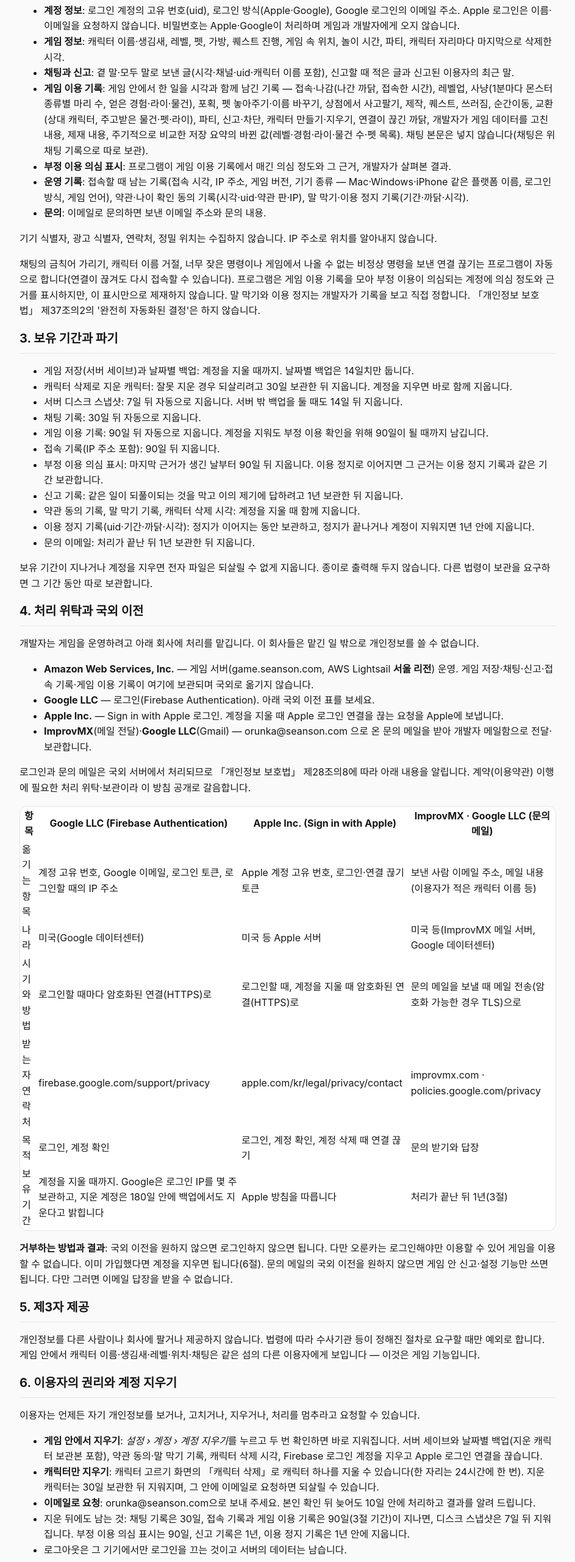
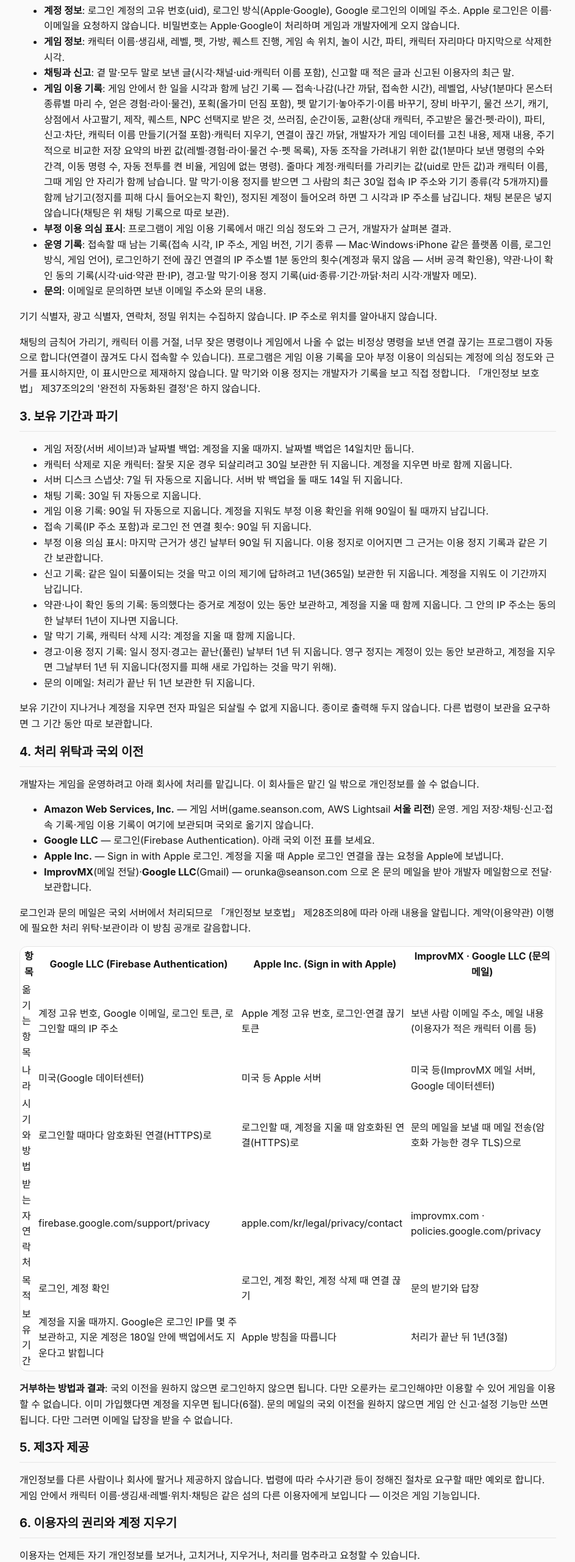
Before and after one commit to Sean2709/hub, an Astro site: page /orunka/privacy in a window 1280 px wide. Shown: the part 780-3342 px from the top of the page at 61% size, without its empty margins (168-1111 px from the left). Built offline with nearby package versions, Linux system fonts and the light colour scheme; Astro itself is replaced by a stand-in of ours.

Commit message:
오룬카 방침: W3 설계 9절과 칸 맞춤 — 로그인 전 연결 횟수 90일, 약관 동의 IP 1년 뒤 삭제, 신고 365일(계정 지워도), 경고·정지 기록 끝난 뒤 1년·영구는 계정 있는 동안+지운 뒤 1년, 이용 기록 항목(명령 수·간격, 자리, 제재 때 최근 IP·기기) 보탬

```diff
--- a/src/pages/orunka/privacy.astro
+++ b/src/pages/orunka/privacy.astro
@@ -30,9 +30,9 @@ const updated = '2026-10-11';
       <li><strong>계정 정보</strong>: 로그인 계정의 고유 번호(uid), 로그인 방식(Apple·Google), Google 로그인의 이메일 주소. Apple 로그인은 이름·이메일을 요청하지 않습니다. 비밀번호는 Apple·Google이 처리하며 게임과 개발자에게 오지 않습니다.</li>
       <li><strong>게임 정보</strong>: 캐릭터 이름·생김새, 레벨, 펫, 가방, 퀘스트 진행, 게임 속 위치, 놀이 시간, 파티, 캐릭터 자리마다 마지막으로 삭제한 시각.</li>
       <li><strong>채팅과 신고</strong>: 곁 말·모두 말로 보낸 글(시각·채널·uid·캐릭터 이름 포함), 신고할 때 적은 글과 신고된 이용자의 최근 말.</li>
-      <li><strong>게임 이용 기록</strong>: 게임 안에서 한 일을 시각과 함께 남긴 기록 — 접속·나감(나간 까닭, 접속한 시간), 레벨업, 사냥(1분마다 몬스터 종류별 마리 수, 얻은 경험·라이·물건), 포획, 펫 놓아주기·이름 바꾸기, 상점에서 사고팔기, 제작, 퀘스트, 쓰러짐, 순간이동, 교환(상대 캐릭터, 주고받은 물건·펫·라이), 파티, 신고·차단, 캐릭터 만들기·지우기, 연결이 끊긴 까닭, 개발자가 게임 데이터를 고친 내용, 제재 내용, 주기적으로 비교한 저장 요약의 바뀐 값(레벨·경험·라이·물건 수·펫 목록). 채팅 본문은 넣지 않습니다(채팅은 위 채팅 기록으로 따로 보관).</li>
+      <li><strong>게임 이용 기록</strong>: 게임 안에서 한 일을 시각과 함께 남긴 기록 — 접속·나감(나간 까닭, 접속한 시간), 레벨업, 사냥(1분마다 몬스터 종류별 마리 수, 얻은 경험·라이·물건), 포획(올가미 던짐 포함), 펫 맡기기·놓아주기·이름 바꾸기, 장비 바꾸기, 물건 쓰기, 캐기, 상점에서 사고팔기, 제작, 퀘스트, NPC 선택지로 받은 것, 쓰러짐, 순간이동, 교환(상대 캐릭터, 주고받은 물건·펫·라이), 파티, 신고·차단, 캐릭터 이름 만들기(거절 포함)·캐릭터 지우기, 연결이 끊긴 까닭, 개발자가 게임 데이터를 고친 내용, 제재 내용, 주기적으로 비교한 저장 요약의 바뀐 값(레벨·경험·라이·물건 수·펫 목록), 자동 조작을 가려내기 위한 값(1분마다 보낸 명령의 수와 간격, 이동 명령 수, 자동 전투를 켠 비율, 게임에 없는 명령). 줄마다 계정·캐릭터를 가리키는 값(uid로 만든 값)과 캐릭터 이름, 그때 게임 안 자리가 함께 남습니다. 말 막기·이용 정지를 받으면 그 사람의 최근 30일 접속 IP 주소와 기기 종류(각 5개까지)를 함께 남기고(정지를 피해 다시 들어오는지 확인), 정지된 계정이 들어오려 하면 그 시각과 IP 주소를 남깁니다. 채팅 본문은 넣지 않습니다(채팅은 위 채팅 기록으로 따로 보관).</li>
       <li><strong>부정 이용 의심 표시</strong>: 프로그램이 게임 이용 기록에서 매긴 의심 정도와 그 근거, 개발자가 살펴본 결과.</li>
-      <li><strong>운영 기록</strong>: 접속할 때 남는 기록(접속 시각, IP 주소, 게임 버전, 기기 종류 — Mac·Windows·iPhone 같은 플랫폼 이름, 로그인 방식, 게임 언어), 약관·나이 확인 동의 기록(시각·uid·약관 판·IP), 말 막기·이용 정지 기록(기간·까닭·시각).</li>
+      <li><strong>운영 기록</strong>: 접속할 때 남는 기록(접속 시각, IP 주소, 게임 버전, 기기 종류 — Mac·Windows·iPhone 같은 플랫폼 이름, 로그인 방식, 게임 언어), 로그인하기 전에 끊긴 연결의 IP 주소별 1분 동안의 횟수(계정과 묶지 않음 — 서버 공격 확인용), 약관·나이 확인 동의 기록(시각·uid·약관 판·IP), 경고·말 막기·이용 정지 기록(uid·종류·기간·까닭·처리 시각·개발자 메모).</li>
       <li><strong>문의</strong>: 이메일로 문의하면 보낸 이메일 주소와 문의 내용.</li>
     </ul>
     <p>기기 식별자, 광고 식별자, 연락처, 정밀 위치는 수집하지 않습니다. IP 주소로 위치를 알아내지 않습니다.</p>
@@ -45,11 +45,12 @@ const updated = '2026-10-11';
       <li>서버 디스크 스냅샷: 7일 뒤 자동으로 지웁니다. 서버 밖 백업을 둘 때도 14일 뒤 지웁니다.</li>
       <li>채팅 기록: 30일 뒤 자동으로 지웁니다.</li>
       <li>게임 이용 기록: 90일 뒤 자동으로 지웁니다. 계정을 지워도 부정 이용 확인을 위해 90일이 될 때까지 남깁니다.</li>
-      <li>접속 기록(IP 주소 포함): 90일 뒤 지웁니다.</li>
+      <li>접속 기록(IP 주소 포함)과 로그인 전 연결 횟수: 90일 뒤 지웁니다.</li>
       <li>부정 이용 의심 표시: 마지막 근거가 생긴 날부터 90일 뒤 지웁니다. 이용 정지로 이어지면 그 근거는 이용 정지 기록과 같은 기간 보관합니다.</li>
-      <li>신고 기록: 같은 일이 되풀이되는 것을 막고 이의 제기에 답하려고 1년 보관한 뒤 지웁니다.</li>
-      <li>약관 동의 기록, 말 막기 기록, 캐릭터 삭제 시각: 계정을 지울 때 함께 지웁니다.</li>
-      <li>이용 정지 기록(uid·기간·까닭·시각): 정지가 이어지는 동안 보관하고, 정지가 끝나거나 계정이 지워지면 1년 안에 지웁니다.</li>
+      <li>신고 기록: 같은 일이 되풀이되는 것을 막고 이의 제기에 답하려고 1년(365일) 보관한 뒤 지웁니다. 계정을 지워도 이 기간까지 남깁니다.</li>
+      <li>약관·나이 확인 동의 기록: 동의했다는 증거로 계정이 있는 동안 보관하고, 계정을 지울 때 함께 지웁니다. 그 안의 IP 주소는 동의한 날부터 1년이 지나면 지웁니다.</li>
+      <li>말 막기 기록, 캐릭터 삭제 시각: 계정을 지울 때 함께 지웁니다.</li>
+      <li>경고·이용 정지 기록: 일시 정지·경고는 끝난(풀린) 날부터 1년 뒤 지웁니다. 영구 정지는 계정이 있는 동안 보관하고, 계정을 지우면 그날부터 1년 뒤 지웁니다(정지를 피해 새로 가입하는 것을 막기 위해).</li>
       <li>문의 이메일: 처리가 끝난 뒤 1년 보관한 뒤 지웁니다.</li>
     </ul>
     <p>보유 기간이 지나거나 계정을 지우면 전자 파일은 되살릴 수 없게 지웁니다. 종이로 출력해 두지 않습니다. 다른 법령이 보관을 요구하면 그 기간 동안 따로 보관합니다.</p>
@@ -82,10 +83,10 @@ const updated = '2026-10-11';
     <h2>6. 이용자의 권리와 계정 지우기</h2>
     <p>이용자는 언제든 자기 개인정보를 보거나, 고치거나, 지우거나, 처리를 멈추라고 요청할 수 있습니다.</p>
     <ul>
-      <li><strong>게임 안에서 지우기</strong>: <em>설정 › 계정 › 계정 지우기</em>를 누르고 두 번 확인하면 바로 지워집니다. 서버 세이브와 날짜별 백업(지운 캐릭터 보관본 포함), 약관 동의·말 막기 기록, 캐릭터 삭제 시각, Firebase 로그인 계정을 지우고 Apple 로그인 연결을 끊습니다.</li>
+      <li><strong>게임 안에서 지우기</strong>: <em>설정 › 계정 › 계정 지우기</em>를 누르고 두 번 확인하면 바로 지워집니다. 서버 세이브와 날짜별 백업(지운 캐릭터 보관본 포함), 약관·나이 확인 동의 기록, 말 막기 기록, 캐릭터 삭제 시각, Firebase 로그인 계정을 지우고 Apple 로그인 연결을 끊습니다.</li>
       <li><strong>캐릭터만 지우기</strong>: 캐릭터 고르기 화면의 「캐릭터 삭제」로 캐릭터 하나를 지울 수 있습니다(한 자리는 24시간에 한 번). 지운 캐릭터는 30일 보관한 뒤 지워지며, 그 안에 이메일로 요청하면 되살릴 수 있습니다.</li>
       <li><strong>이메일로 요청</strong>: <a href="mailto:orunka@seanson.com">orunka@seanson.com</a>으로 보내 주세요. 본인 확인 뒤 늦어도 10일 안에 처리하고 결과를 알려 드립니다.</li>
-      <li>지운 뒤에도 남는 것: 채팅 기록은 30일, 접속 기록과 게임 이용 기록은 90일(3절 기간)이 지나면, 디스크 스냅샷은 7일 뒤 지워집니다. 부정 이용 의심 표시는 90일, 신고 기록은 1년, 이용 정지 기록은 1년 안에 지웁니다.</li>
+      <li>지운 뒤에도 남는 것: 채팅 기록은 30일, 접속 기록과 게임 이용 기록은 90일(3절 기간)이 지나면, 디스크 스냅샷은 7일 뒤 지워집니다. 부정 이용 의심 표시는 마지막 근거로부터 90일, 신고 기록은 1년(365일), 경고·이용 정지 기록은 끝난 날(영구 정지는 계정을 지운 날)부터 1년 뒤 지웁니다.</li>
       <li>로그아웃은 그 기기에서만 로그인을 끄는 것이고 서버의 데이터는 남습니다.</li>
     </ul>
 
@@ -116,18 +117,18 @@ const updated = '2026-10-11';
 
     <h2>12. 이 방침이 바뀔 때</h2>
     <p>방침을 바꾸면 시행 7일 전에 이 페이지와 게임 안 공지로 알립니다. 이용자에게 불리하게 바뀌거나 수집 항목이 늘면 30일 전에 알리고, 필요하면 다시 동의를 받습니다.</p>
-    <p><small>이전 방침: 2026-10-05 판(오프라인판 기준) → 2026-10-06 판(온라인판) → 2026-10-08 판(이용 나이 만 16세 이상, 문의 메일 국외 이전, 자동 처리 안내 추가) → 이 판(2026-10-11: 게임 이용 기록과 부정 이용 의심 표시 추가, 접속 기록 보관 30일 → 90일, 캐릭터 삭제로 지운 캐릭터 30일 보관, 캐릭터 삭제 시각 추가). 정식 출시 전이라 이용자가 개발자와 시험·심사 계정뿐이어서 미리 알리는 기간 없이 바꿨습니다.</small></p>
+    <p><small>이전 방침: 2026-10-05 판(오프라인판 기준) → 2026-10-06 판(온라인판) → 2026-10-08 판(이용 나이 만 16세 이상, 문의 메일 국외 이전, 자동 처리 안내 추가) → 이 판(2026-10-11: 게임 이용 기록과 부정 이용 의심 표시 추가, 접속 기록 보관 30일 → 90일, 캐릭터 삭제로 지운 캐릭터 30일 보관, 캐릭터 삭제 시각 추가, 로그인 전 연결 횟수 추가, 약관 동의 기록의 IP 1년 뒤 삭제와 경고·이용 정지 기록 보관 기간을 정함). 정식 출시 전이라 이용자가 개발자와 시험·심사 계정뿐이어서 미리 알리는 기간 없이 바꿨습니다.</small></p>
 
     <hr />
     <h1>ORUNKA Privacy Policy (summary in English)</h1>
     <p><small>Effective {updated} · Applies to ORUNKA on iPhone and Mac (App Store) and Windows (Steam). The Korean text above is the official version.</small></p>
     <p>ORUNKA is an online game made and run by an individual developer, Sean Son. Sign-in with Apple or Google is required. There are no ads, no analytics and no tracking.</p>
     <ul>
-      <li><strong>What we process</strong>: your account ID (uid), sign-in provider and, for Google sign-in, your email (Sign in with Apple does not request your name or email); your game data (character name and look, level, pets, inventory, quests, in-game position, play time, party, when each character slot was last deleted); chat messages and reports; a <strong>gameplay activity log</strong> (time-stamped in-game actions such as connecting and leaving, level-ups, per-minute hunting totals, captures, shop purchases and sales, crafting, quests, trades with the other character and the items, pets and currency exchanged, parties, reports and blocks, character creation and deletion, disconnect reasons, admin edits, penalties and periodic save-summary changes — chat text is not included); cheat-suspicion flags with their reasons; connection logs (time, IP address, game version, platform name, sign-in method, game language); your age and terms confirmation; and emails you send us. We do not collect device IDs, advertising IDs, contacts or precise location, and we do not use IP addresses to find your location.</li>
+      <li><strong>What we process</strong>: your account ID (uid), sign-in provider and, for Google sign-in, your email (Sign in with Apple does not request your name or email); your game data (character name and look, level, pets, inventory, quests, in-game position, play time, party, when each character slot was last deleted); chat messages and reports; a <strong>gameplay activity log</strong> (time-stamped in-game actions such as connecting and leaving, level-ups, per-minute hunting totals, captures, shop purchases and sales, crafting, quests, trades with the other character and the items, pets and currency exchanged, parties, reports and blocks, character creation and deletion, disconnect reasons, admin edits, penalties, periodic save-summary changes, command counts and timing to spot automation, and your in-game position on each line; if you are muted or suspended, your IP addresses and device types from the last 30 days, up to 5 each — chat text is not included); cheat-suspicion flags with their reasons; connection logs (time, IP address, game version, platform name, sign-in method, game language); per-IP counts of connections that never sign in (not linked to any account); your age and terms confirmation; and emails you send us. We do not collect device IDs, advertising IDs, contacts or precise location, and we do not use IP addresses to find your location.</li>
       <li><strong>Why</strong>: to sign you in, run the game, keep players safe (reports, mutes, suspensions), detect cheating (hacks, macros, bug exploits, real-money trading, funneling from other accounts), handle disputes and appeals, restore lost game data, fix problems and answer support requests. Never for ads or sale.</li>
       <li><strong>Automated processing</strong>: banned words in chat are hidden, disallowed names are refused, and connections that send too many or impossible commands are cut automatically (you can reconnect). A program flags accounts that look like cheating, but a flag alone never leads to a penalty: the developer reviews the records and decides on every mute or suspension.</li>
       <li><strong>Where</strong>: the game server runs on AWS Lightsail in Seoul, Korea. Sign-in is handled by Google Firebase Authentication (USA) and Apple. Support emails to orunka@seanson.com pass through ImprovMX (email forwarding) to Gmail (Google, USA).</li>
-      <li><strong>How long</strong>: game saves until you delete your account (dated backups: 14 days; disk snapshots: 7 days); deleted characters: 30 days, so we can restore one on request; chat logs: 30 days; gameplay activity logs and connection logs: <strong>90 days</strong>, also after you delete your account, to check for cheating; suspicion flags: 90 days after the last finding; reports: 1 year; support emails: 1 year after the request is closed. Google keeps sign-in IP addresses for a few weeks and removes deleted accounts from its backups within 180 days.</li>
+      <li><strong>How long</strong>: game saves until you delete your account (dated backups: 14 days; disk snapshots: 7 days); deleted characters: 30 days, so we can restore one on request; chat logs: 30 days; gameplay activity logs and connection logs: <strong>90 days</strong>, also after you delete your account, to check for cheating; suspicion flags: 90 days after the last finding; reports: 1 year, also after you delete your account; terms consent records: while your account exists (the IP address in them is removed after 1 year); warnings and suspensions: 1 year after they end (a permanent ban: while the account exists, then 1 year after deletion); support emails: 1 year after the request is closed. Google keeps sign-in IP addresses for a few weeks and removes deleted accounts from its backups within 180 days.</li>
       <li><strong>Delete your account</strong>: in the game, go to <em>Settings › 계정 (Account) › 계정 지우기 (Delete account)</em> and confirm twice. This deletes your server save and backups (including deleted characters) and your Firebase account, and revokes Sign in with Apple. You can also email us.</li>
       <li><strong>Age</strong>: ORUNKA is for ages 16 and up. If we learn that a child under 16 has signed up, we delete the data.</li>
       <li><strong>Other players</strong> can see your character name, look, level, position and chat in the game. We do not sell or share personal data with third parties, except when the law requires it.</li>
```
